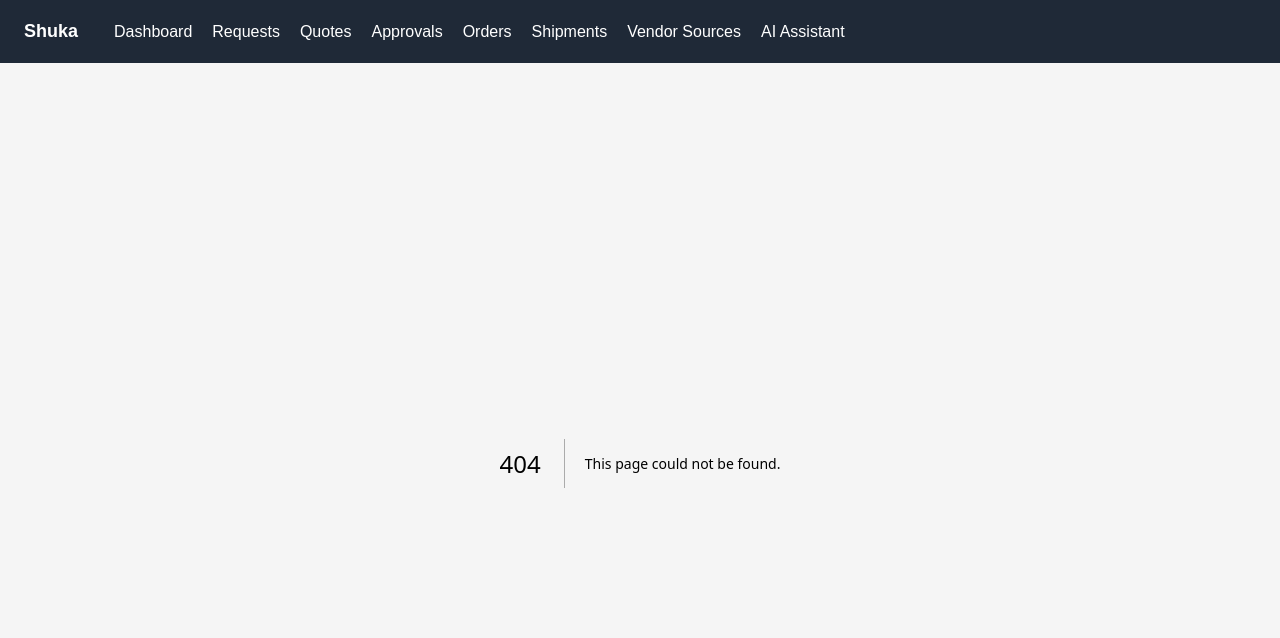
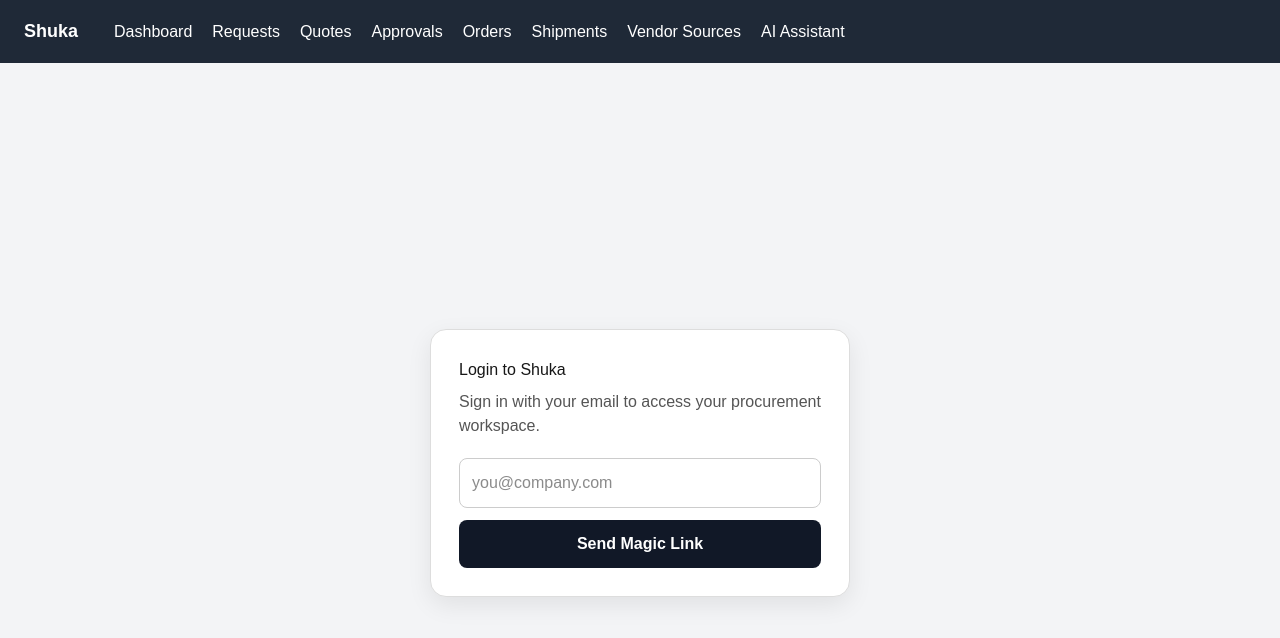
Before and after one commit to Gr33nstonecorp/shuka, a Next.js app: page /login in a window 1280 px wide. Before the commit this address had no page. Shown: the top 638 px of the page. Built offline with nearby package versions, Linux system fonts and the light colour scheme; no server answers.

Commit message:
Create page.tsx

```diff
--- /dev/null
+++ b/app/login/page.tsx
@@ -0,0 +1,100 @@
+"use client";
+
+import { createClient } from "@supabase/supabase-js";
+import { useState } from "react";
+
+export default function LoginPage() {
+  const supabase = createClient(
+    process.env.NEXT_PUBLIC_SUPABASE_URL!,
+    process.env.NEXT_PUBLIC_SUPABASE_ANON_KEY!
+  );
+
+  const [email, setEmail] = useState("");
+  const [message, setMessage] = useState("");
+
+  async function handleMagicLink(e: React.FormEvent) {
+    e.preventDefault();
+    setMessage("");
+
+    const { error } = await supabase.auth.signInWithOtp({
+      email,
+      options: {
+        emailRedirectTo: `${window.location.origin}/`,
+      },
+    });
+
+    if (error) {
+      setMessage("Login failed: " + error.message);
+      return;
+    }
+
+    setMessage("Check your email for the login link.");
+  }
+
+  return (
+    <main
+      style={{
+        minHeight: "100vh",
+        display: "flex",
+        alignItems: "center",
+        justifyContent: "center",
+        background: "#f3f4f6",
+        padding: "24px",
+      }}
+    >
+      <div
+        style={{
+          width: "100%",
+          maxWidth: "420px",
+          background: "white",
+          borderRadius: "16px",
+          padding: "28px",
+          border: "1px solid #ddd",
+          boxShadow: "0 8px 24px rgba(0,0,0,0.08)",
+        }}
+      >
+        <h1 style={{ marginTop: 0, marginBottom: "8px" }}>Login to Shuka</h1>
+        <p style={{ color: "#555", marginTop: 0 }}>
+          Sign in with your email to access your procurement workspace.
+        </p>
+
+        <form
+          onSubmit={handleMagicLink}
+          style={{ display: "grid", gap: "12px", marginTop: "20px" }}
+        >
+          <input
+            type="email"
+            placeholder="you@company.com"
+            value={email}
+            onChange={(e) => setEmail(e.target.value)}
+            required
+            style={{
+              padding: "12px",
+              borderRadius: "8px",
+              border: "1px solid #ccc",
+            }}
+          />
+
+          <button
+            type="submit"
+            style={{
+              padding: "12px",
+              background: "#111827",
+              color: "white",
+              border: "none",
+              borderRadius: "8px",
+              cursor: "pointer",
+              fontWeight: "bold",
+            }}
+          >
+            Send Magic Link
+          </button>
+        </form>
+
+        {message && (
+          <p style={{ marginTop: "16px", color: "#333" }}>{message}</p>
+        )}
+      </div>
+    </main>
+  );
+}
```
